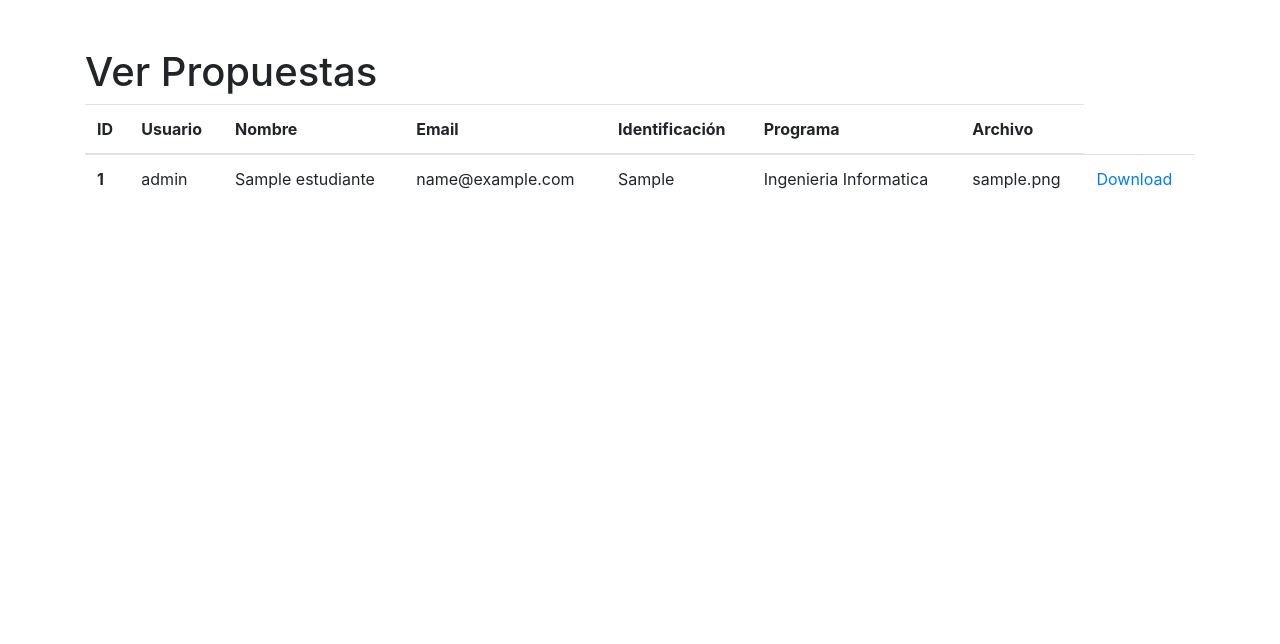
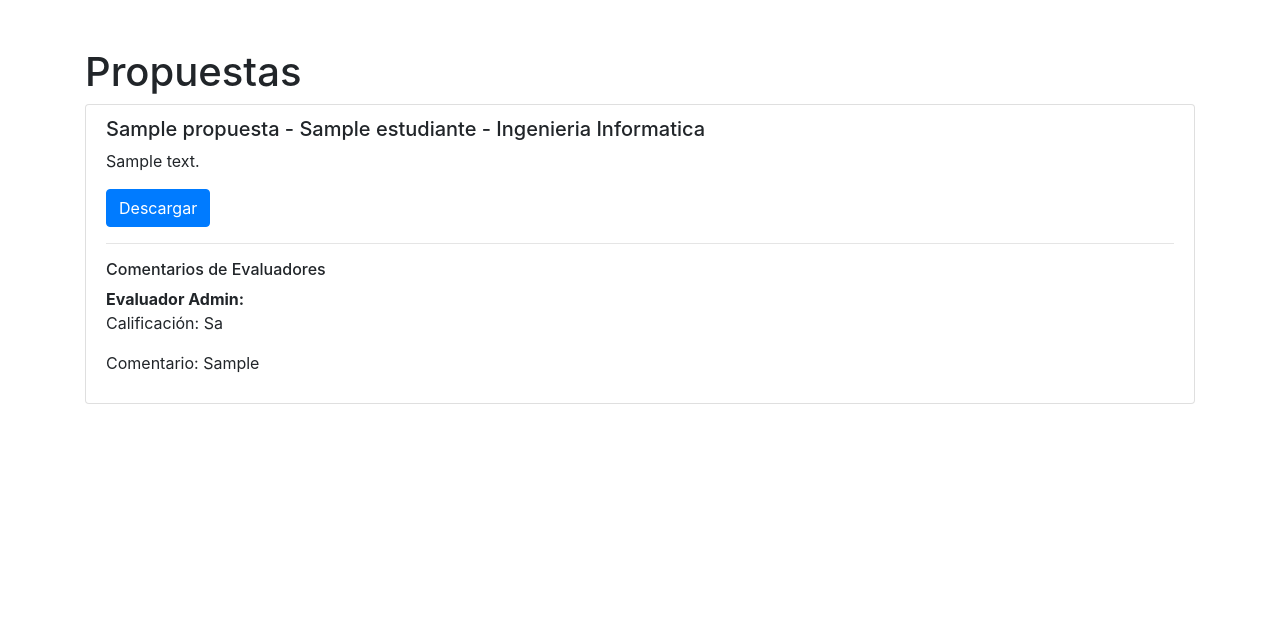
Before and after one commit to zrcindy/gradeprojectmanagement, a Flask app: page /ver-propuestas in a window 1280 px wide. Shown: the part 56-700 px from the top of the page. Run offline with Flask 3, Linux system fonts and the light colour scheme; a user stored in the database is signed in; data comes from the database, SQL or seed files in the repository; both versions use the stored data as it was after the commit; tables that the repository leaves empty hold one stand-in row (values such as "Sample post"); data that the repository does not hold is empty; parts of the project's set-up code (start-up, migrations or seed data) failed here and were passed over; some libraries are stand-ins or nearby versions.

Commit message:
Changed propuestas module to enable revisions from Evaluadores

```diff
--- a/app/app.py
+++ b/app/app.py
@@ -212,6 +212,8 @@ def logout():
 @role_required('Estudiante')
 def ingresar_propuesta():
     if request.method == 'POST':
+        nombre_propuesta = request.form['nombre_propuesta']
+        descripcion_propuesta = request.form['descripcion_propuesta']
         if 'propuesta' not in request.files:
             flash('No file part', 'danger')
             return redirect(request.url)
@@ -227,8 +229,8 @@ def ingresar_propuesta():
             connection = get_db_connection()
             cursor = connection.cursor()
             try:
-                cursor.execute("INSERT INTO Propuestas (user_id, file_path) VALUES (%s, %s)",
-                               (session['user_id'], file_path))
+                cursor.execute("INSERT INTO Propuestas (user_id, file_path, nombre, descripcion, evaluador_id) VALUES (%s, %s, %s, %s, %s)",
+                               (session['user_id'], file_path, nombre_propuesta, descripcion_propuesta, 1))
                 connection.commit()
                 flash('¡Propuesta cargada satisfactoriamente!', 'success')
             except mysql.connector.Error as err:
@@ -313,9 +315,9 @@ def ver_propuestas():
     propuestas = []
     try:
         if session['role'] == 'Estudiante':
-            cursor.execute("SELECT p.id, p.file_path, u.username, e.nombre, e.email, e.dni, g.programa FROM Propuestas p JOIN Users u ON p.user_id = u.id JOIN Estudiantes e ON u.id = e.user_id JOIN Programas g ON g.id = e.programa_id WHERE u.id = %s", (session['user_id'],))
+            cursor.execute("SELECT p.id, p.file_path, p.nombre, p.descripcion, p.calificacion, p.feedback, e.nombre, g.programa, ev.nombre FROM Propuestas p JOIN Users u ON p.user_id = u.id JOIN Estudiantes e ON u.id = e.user_id JOIN Programas g ON g.id = e.programa_id JOIN Evaluadores ev ON p.evaluador_id = ev.id WHERE u.id = %s", (session['user_id'],))
         elif session['role'] == 'Evaluador':
-            cursor.execute("SELECT p.id, p.file_path, u.username, e.nombre, e.email, e.dni, g.programa FROM Propuestas p JOIN Users u ON p.user_id = u.id JOIN Estudiantes e ON u.id = e.user_id JOIN Programas g ON g.id = e.programa_id")
+            cursor.execute("SELECT p.id, p.file_path, p.nombre, p.descripcion, p.calificacion, p.feedback, e.nombre, g.programa, ev.nombre FROM Propuestas p JOIN Users u ON p.user_id = u.id JOIN Estudiantes e ON u.id = e.user_id JOIN Programas g ON g.id = e.programa_id JOIN Evaluadores ev ON p.evaluador_id = ev.id")
         propuestas = cursor.fetchall()
     except mysql.connector.Error as err:
         flash(f'Error: {err}', 'danger')
@@ -325,6 +327,38 @@ def ver_propuestas():
         connection.close()
 
     return render_template('ver-propuestas.html', propuestas=propuestas)
+
+@app.route('/evaluar-propuesta/<int:propuesta_id>', methods=['POST'])
+@role_required('Evaluador')
+def evaluar_propuesta(propuesta_id):
+    calificacion = request.form['calificacion']
+    comentario = request.form['comentario']
+    evaluador_id = get_evaluador_id(session['user_id'])
+    print(evaluador_id)
+
+    connection = get_db_connection()
+    cursor = connection.cursor()
+
+    try:
+        cursor.execute("UPDATE Propuestas SET calificacion = %s, feedback = %s, evaluador_id = %s WHERE id = %s", (calificacion, comentario, evaluador_id, propuesta_id))
+        connection.commit()
+        flash('Evaluación enviada exitosamente.', 'success')
+    except mysql.connector.Error as err:
+        flash(f'Error: {err}', 'danger')
+    finally:
+        cursor.close()
+        connection.close()
+
+    return redirect(url_for('ver_propuestas'))
+
+def get_evaluador_id(user_id):
+    connection = get_db_connection()
+    cursor = connection.cursor(dictionary=True)
+    cursor.execute("SELECT id FROM Evaluadores WHERE user_id = %s", (user_id,))
+    result = cursor.fetchone()
+    cursor.close()
+    connection.close()
+    return result['id'] if result else None
 
 @app.route('/uploads/purposes/<filename>')
 def uploaded_purpose(filename):
--- a/app/templates/ver-propuestas.html
+++ b/app/templates/ver-propuestas.html
@@ -1,32 +1,48 @@
 {% extends "base.html" %}
 
 {% block content %}
-<h1 class="mt-4">Ver Propuestas</h1>
-<table class="table">
-    <thead>
-        <tr>
-            <th scope="col">ID</th>
-            <th scope="col">Usuario</th>
-            <th scope="col">Nombre</th>
-            <th scope="col">Email</th>
-            <th scope="col">Identificación</th>
-            <th scope="col">Programa</th>
-            <th scope="col">Archivo</th>
-        </tr>
-    </thead>
-    <tbody>
+<h1 class="mt-4">Propuestas</h1>
+
+{% if propuestas %}
+    <ul class="list-group">
         {% for propuesta in propuestas %}
-        <tr>
-            <th scope="row">{{ propuesta[0] }}</th>
-            <td>{{ propuesta[2] }}</td>
-            <td>{{ propuesta[3] }}</td>
-            <td>{{ propuesta[4] }}</td>
-            <td>{{ propuesta[5] }}</td>
-            <td>{{ propuesta[6] }}</td>
-            <td>{{ propuesta[1].split('/')[-1] }}</td>
-            <td><a href="{{ url_for('uploaded_purpose', filename=propuesta[1].split('/')[-1]) }}">Download</a></td>
-        </tr>
+            <li class="list-group-item">
+                <h5>{{ propuesta[2] }} - {{ propuesta[6] }} - {{ propuesta[7] }}</h5>
+                <p>{{ propuesta[3] }}</p>
+                <a href="{{ url_for('uploaded_purpose', filename=propuesta[1].split('/')[-1]) }}" class="btn btn-primary">Descargar</a>
+
+                {% if session['role'] == 'Evaluador' %}
+                <form method="POST" action="{{ url_for('evaluar_propuesta', propuesta_id=propuesta[0]) }}">
+                    <div class="mb-3">
+                        <label for="calificacion" class="form-label">Calificación</label>
+                        <input type="number" class="form-control" id="calificacion" name="calificacion" min="1" max="10" required>
+                    </div>
+                    <div class="mb-3">
+                        <label for="comentario" class="form-label">Comentario</label>
+                        <textarea class="form-control" id="comentario" name="comentario" required></textarea>
+                    </div>
+                    <button type="submit" class="btn btn-success">Enviar Evaluación</button>
+                </form>
+                {% endif %}
+
+                <hr>
+                <h6>Comentarios de Evaluadores</h6>
+                <div class="mb-3">
+                    <strong>Evaluador {{ propuesta[8] }}:</strong>
+                    <p>Calificación: {{ propuesta[4] }}</p>
+                    <p>Comentario: {{ propuesta[5] }}</p>
+                </div>
+                {% for evaluacion in propuesta.evaluaciones %}
+                    <div class="mb-3">
+                        <strong>Evaluador {{ evaluacion.evaluador_id }}:</strong>
+                        <p>Calificación: {{ evaluacion.calificacion }}</p>
+                        <p>Comentario: {{ evaluacion.comentario }}</p>
+                    </div>
+                {% endfor %}
+            </li>
         {% endfor %}
-    </tbody>
-</table>
+    </ul>
+{% else %}
+    <p>No hay propuestas disponibles.</p>
+{% endif %}
 {% endblock %}
```
Also changed, not shown: app/templates/ingresar-propuesta.html (+8 -0 lines), mysql-init/db_seed.sql (+22 -7 lines), 1 other file.
